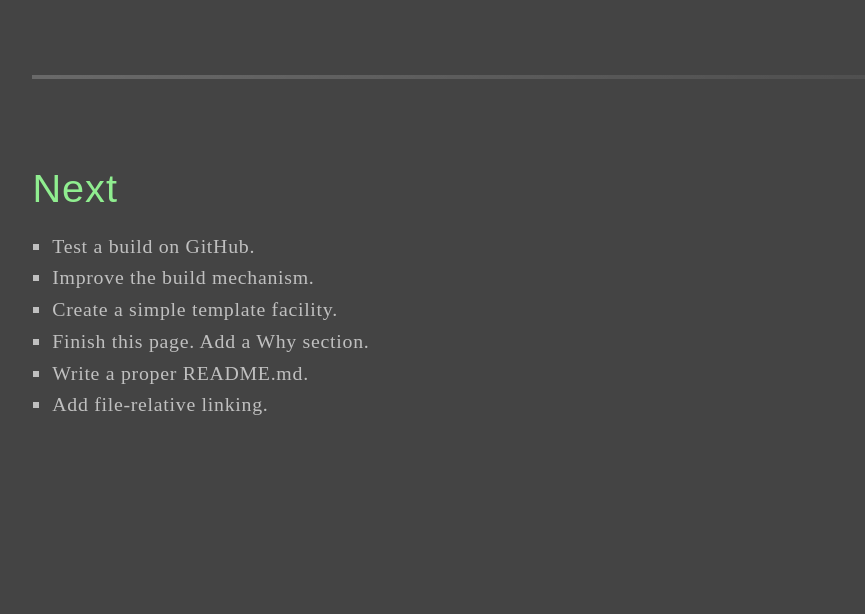
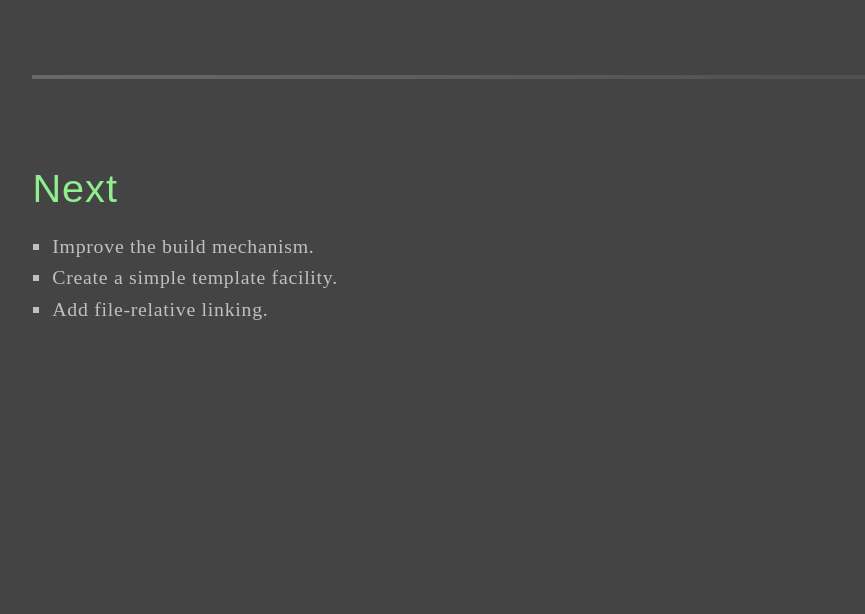
Before and after one commit to marcelvark/pihpe, a PHP site: page / in a window 1280 px wide. Shown: the part 2307-2921 px from the top of the page, without its empty margins (6-871 px from the left). After the commit the page ends 2627 px from the top, so only its background shows below. Run offline with PHP 8.4, Linux system fonts and the light colour scheme; data that the repository does not hold is empty.

Commit message:
Updated list of Next items

```diff
--- a/index.html
+++ b/index.html
@@ -251,11 +251,8 @@ build([
    <section>
       <p>
          <ul>
-            <li>Test a build on GitHub.</li>
             <li>Improve the build mechanism.</li>
             <li>Create a simple template facility.</li>
-            <li>Finish this page. Add a Why section.</li>
-            <li>Write a proper README.md.</li>
             <li>Add file-relative linking.</li>
          </ul>
       </p>
--- a/info.php
+++ b/info.php
@@ -181,11 +181,8 @@ build([
    <section>
       <p>
          <ul>
-            <li>Test a build on GitHub.</li>
             <li>Improve the build mechanism.</li>
             <li>Create a simple template facility.</li>
-            <li>Finish this page. Add a Why section.</li>
-            <li>Write a proper README.md.</li>
             <li>Add file-relative linking.</li>
          </ul>
       </p>
```
